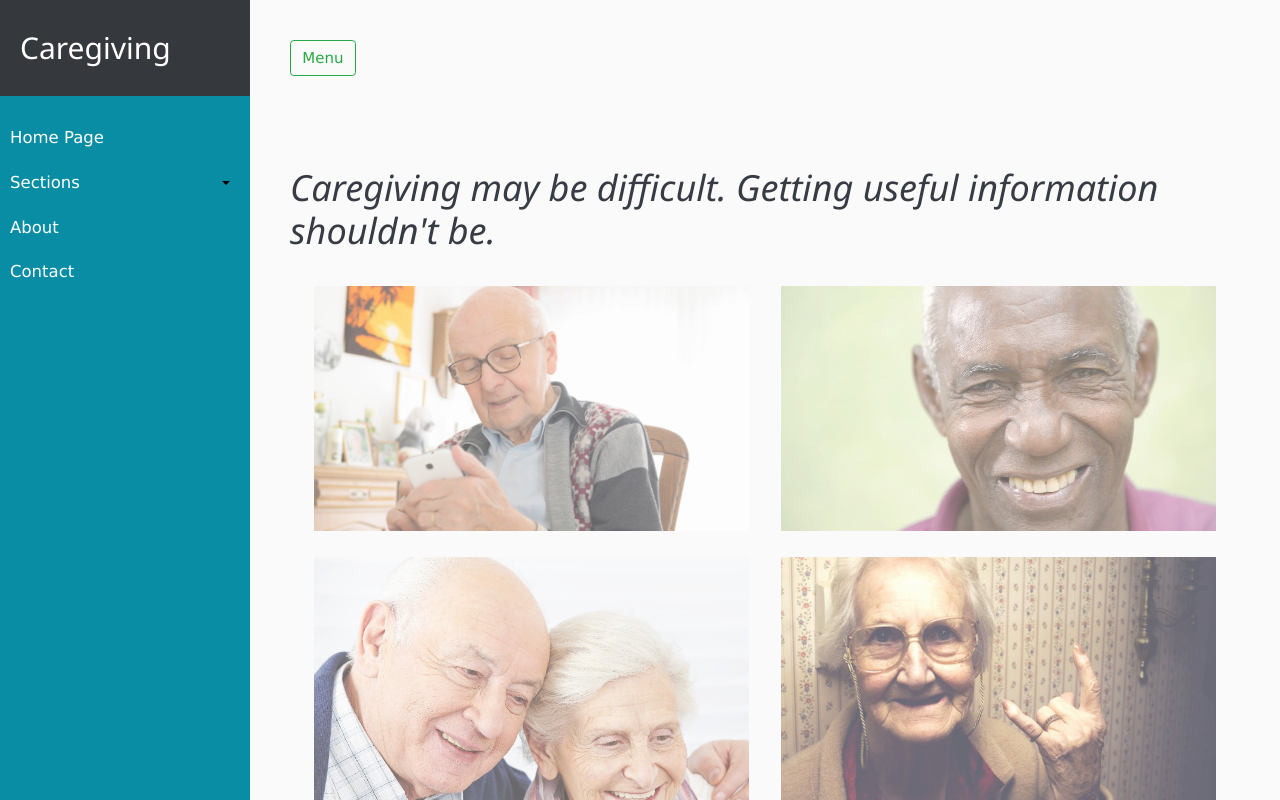
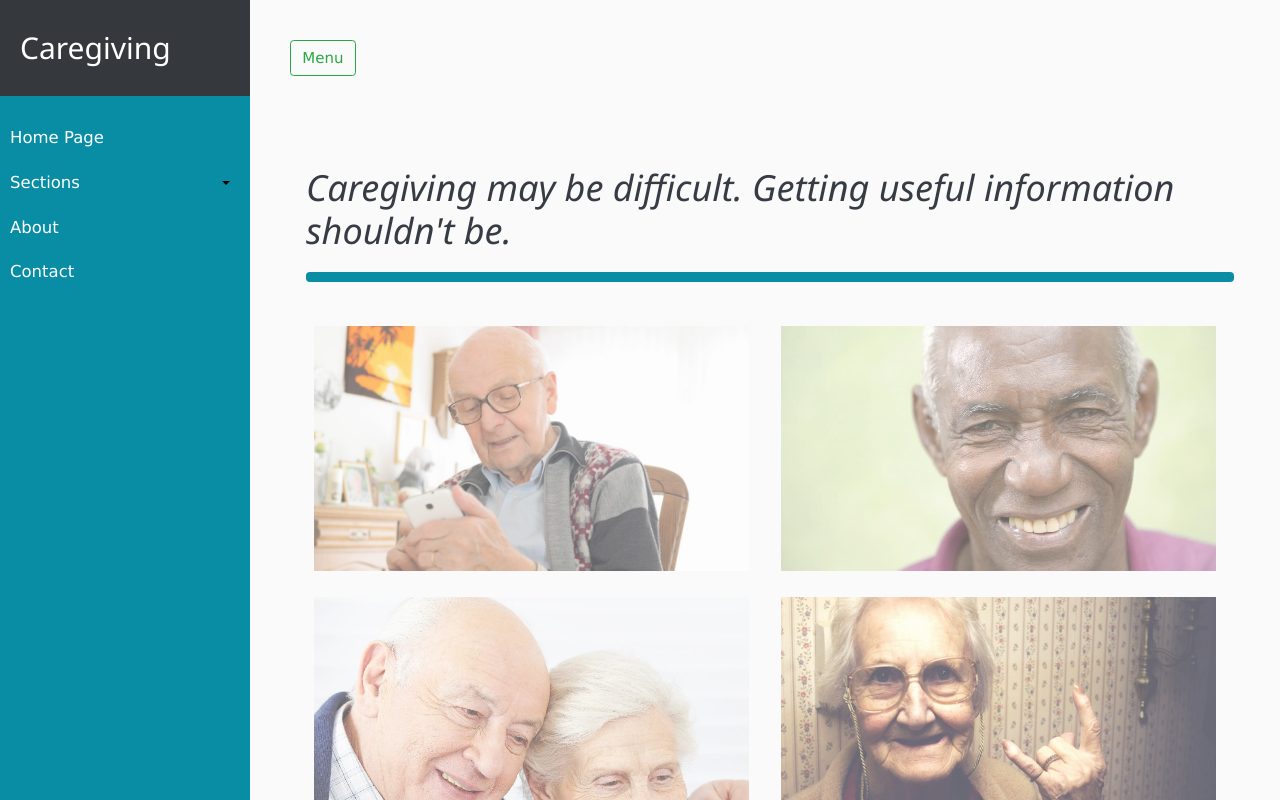
Before and after one commit to VictorTram/GoHereForCare, a Django app: page / in a window 1280 px wide. Run offline with Django 3.2, Linux system fonts and the light colour scheme; data that the repository does not hold is empty; some libraries are stand-ins or nearby versions.

Commit message:
Modified HomePage header

```diff
--- a/elderCare_v1.1/assist/templates/assist/home.html
+++ b/elderCare_v1.1/assist/templates/assist/home.html
@@ -4,13 +4,14 @@
 {% block content %}
 
 <div class="w3-container" style="margin-top:80px" id="showcase">
+                <h1>
+                    <a id="catchphrase">Caregiving may be difficult. Getting useful information shouldn't be.</a>
+                </h1>
+                <h1 class="w3-xxxlarge w3-text-red"></h1>
+                <hr style="width:100%;border:5px solid #088DA5" class="w3-round">
             </div>
 
             <div id="main">
-                <h1>
-                    <a id="catchphrase">Caregiving may be difficult. Getting useful information shouldn't be.</a>
-                </h1>
-
                 <div class="w3-row-padding">
                     <div class="w3-half">
                       <img class="header-img" src="{% static 'images/man2.png' %}" style="width:100%">
```
